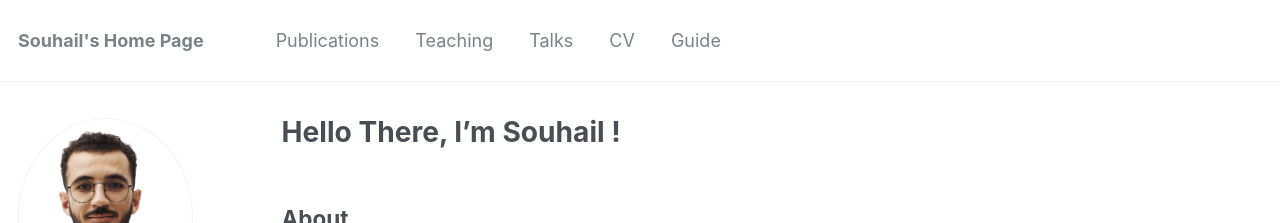
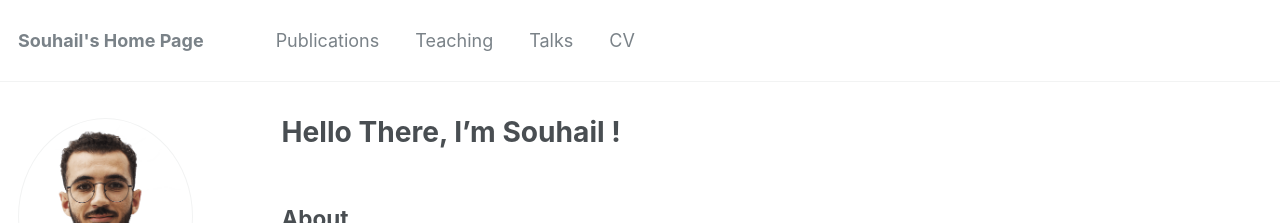
Before and after one commit to Sbakkalii/Sbakkalii.github.io, a Jekyll site: the page built from _pages/about.md, in a window 1280 px wide and 1187 px high. Shown: the top 223 px of the window. Built offline with Jekyll 4.4.1, drawn with Linux system fonts in a browser that asks for light colours; some web fonts are replaced.

Commit message:
Update navigation.yml

```diff
--- a/_data/navigation.yml
+++ b/_data/navigation.yml
@@ -18,5 +18,5 @@ main:
   - title: "CV"
     url: /files/CV.pdf
 
-  - title: "Guide"
-    url: /contact/
+  #- title: "Contact"
+  #  url: /contact/
```
